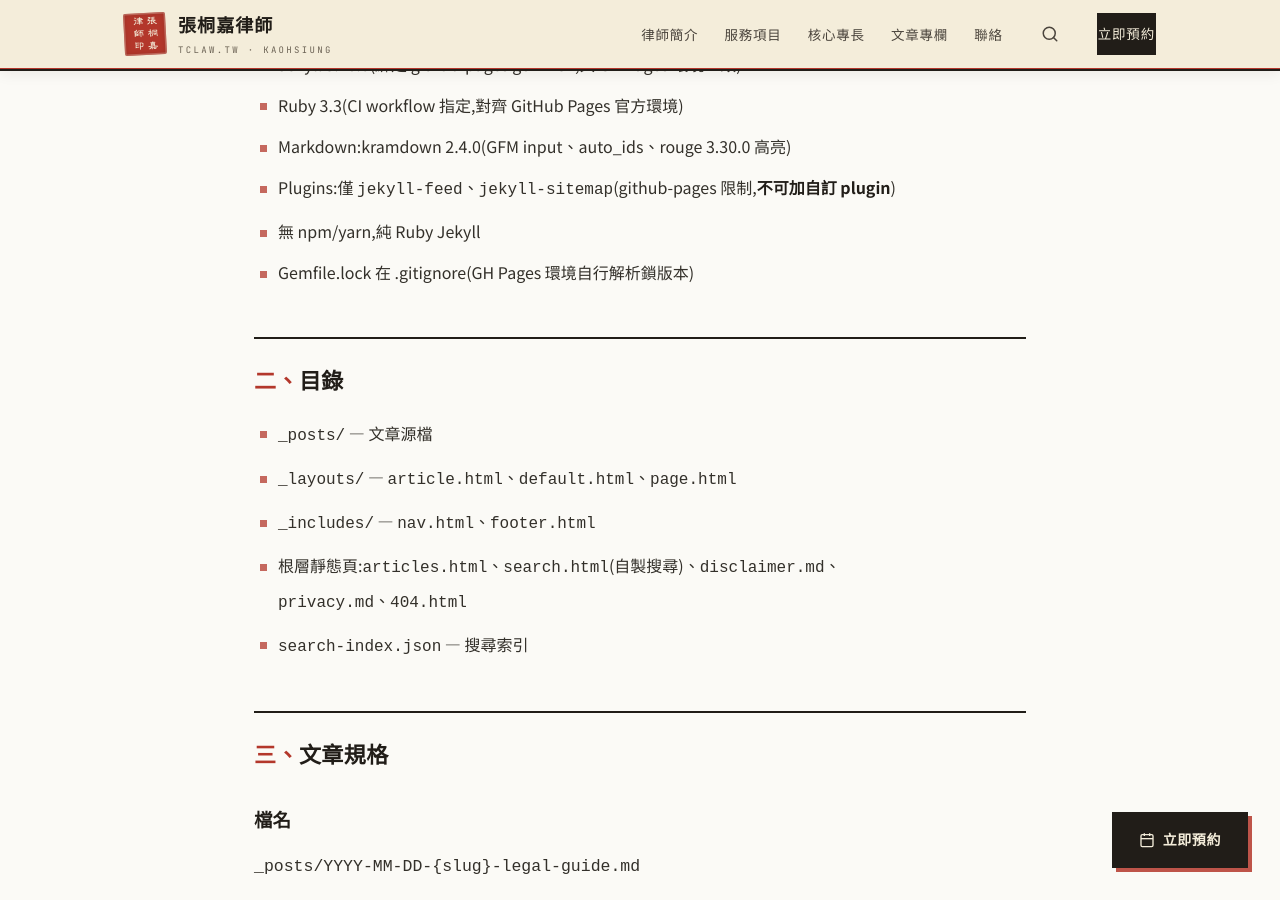
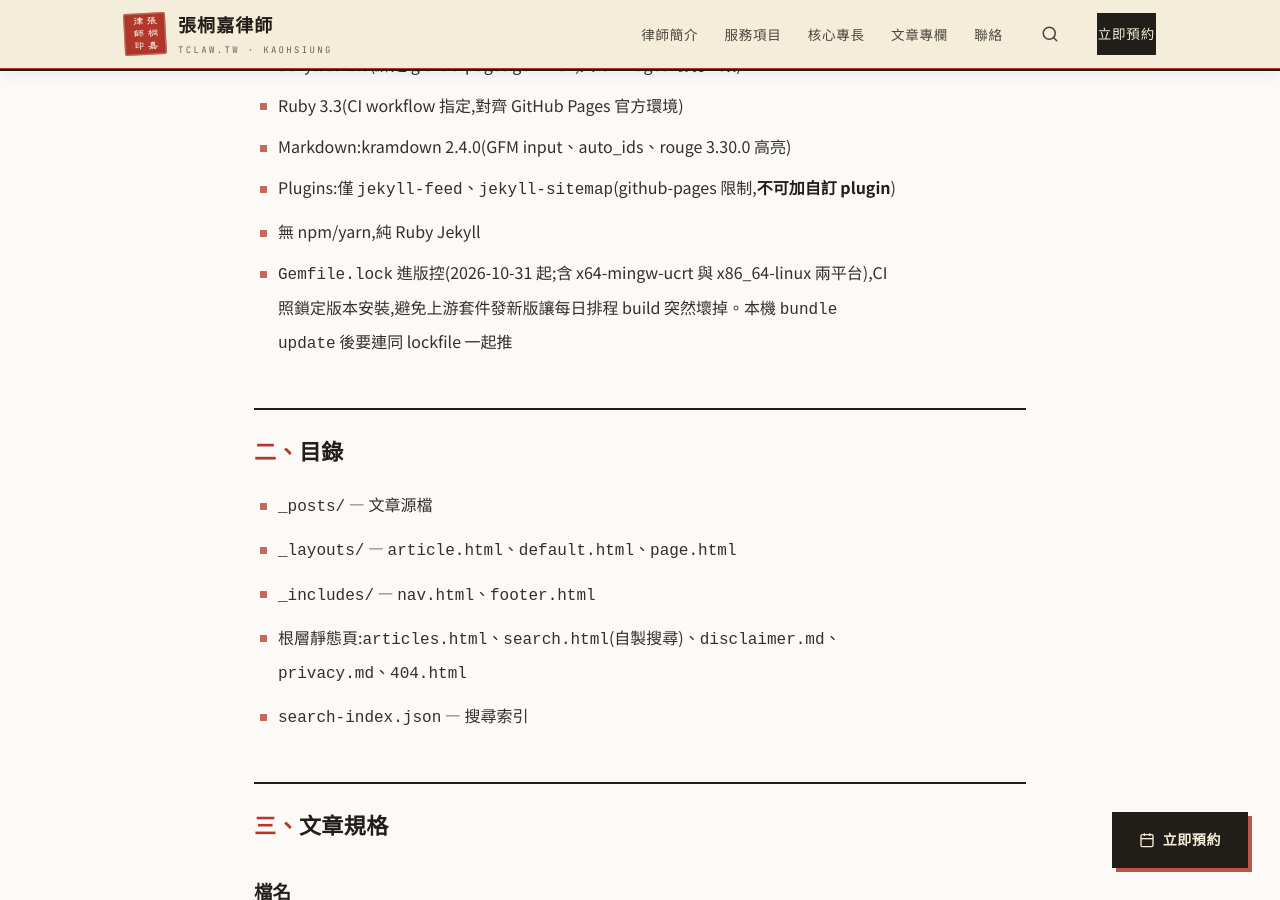
Before and after one commit to let0448/tclaw.tw, a Jekyll site: the page built from CLAUDE.md, in a window 1280 px wide and 900 px high, scrolled down 550 px. Built offline with Jekyll 4.4.1, drawn with Linux system fonts in a browser that asks for light colours; our own code applies the rules of GitHub Pages for plain Markdown files; some of the changed text lies outside the part shown.

Commit message:
fix: Gemfile.lock 進版控鎖住套件版本、Pages 部署不中斷、cron 避開整點
- Gemfile.lock 移出 .gitignore,加 x86_64-linux 平台;版本與本機現行解析結果相同
  (原本 CI 每日重新解析,activesupport/nokogiri 等只有下限,上游發新版可能讓排程 build 失敗)
- concurrency cancel-in-progress 改 false,對齊 GitHub Pages 官方範本
- cron 22:00 → 22:17 UTC,避開整點排程壅塞
- CLAUDE.md 同步 lockfile 規則與 Ruby 3.3 停止維護日(2027-03-31)

Co-Authored-By: Claude Opus 5.5 <noreply@anthropic.com>
Claude-Session: https://claude.ai/code/session_01AMaa1BQ9ekWc6BMjNQ1HfM

```diff
--- a/CLAUDE.md
+++ b/CLAUDE.md
@@ -8,7 +8,7 @@
 - Markdown:kramdown 2.4.0(GFM input、auto_ids、rouge 3.30.0 高亮)
 - Plugins:僅 `jekyll-feed`、`jekyll-sitemap`(github-pages 限制,**不可加自訂 plugin**)
 - 無 npm/yarn,純 Ruby Jekyll
-- Gemfile.lock 在 .gitignore(GH Pages 環境自行解析鎖版本)
+- `Gemfile.lock` 進版控(2026-10-31 起;含 x64-mingw-ucrt 與 x86_64-linux 兩平台),CI 照鎖定版本安裝,避免上游套件發新版讓每日排程 build 突然壞掉。本機 `bundle update` 後要連同 lockfile 一起推
 
 ## 目錄
 - `_posts/` — 文章源檔
@@ -156,5 +156,5 @@ bundle exec jekyll serve    # http://127.0.0.1:4000
 
 ## 已知限制
 - github-pages gem 限制可用 plugin;需要自訂功能要改用 GitHub Actions 自行 build
-- `Gemfile.lock` 在 .gitignore — 本機 gem 升級不影響線上版本
+- Ruby 3.3 預計 2027-03-31 停止維護。屆時查 pages.github.com/versions 官方用哪一版,CI 的 `ruby-version` 跟著改、重產 lockfile
 - 自製搜尋(`search.html` + `search-index.json`),新增文章後須確認搜尋索引產生
```
Also changed, not shown: .github/workflows/jekyll.yml, Gemfile.lock (added), 1 other file.
